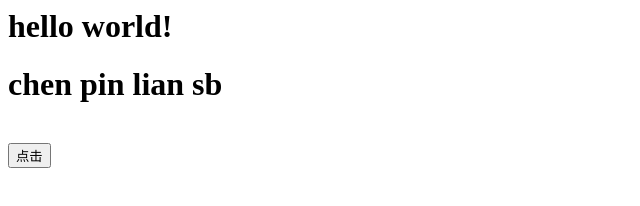
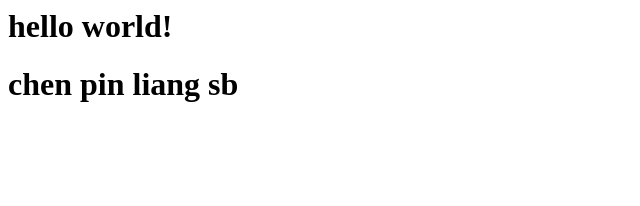
Before and after one commit to 614guess/614guess.github.io, a plain HTML site: page index.html in a window 1280 px wide. Shown: the whole page, without its empty margins (0-640 px from the left). Drawn offline with Linux system fonts and the light colour scheme.

Commit message:
Update index.html

```diff
--- a/index.html
+++ b/index.html
@@ -1,5 +1,9 @@
-<h1>hello world!</h1>
-<h1> chen pin lian sb</h1>
-<br />
-
-<button id="btn">点击</button>
+<html>
+  <head>
+    <title>hello</title>
+  </head>
+  <body>
+    <h1>hello world!</h1>
+    <h1> chen pin liang sb</h1>
+  </body>
+</html>
```
